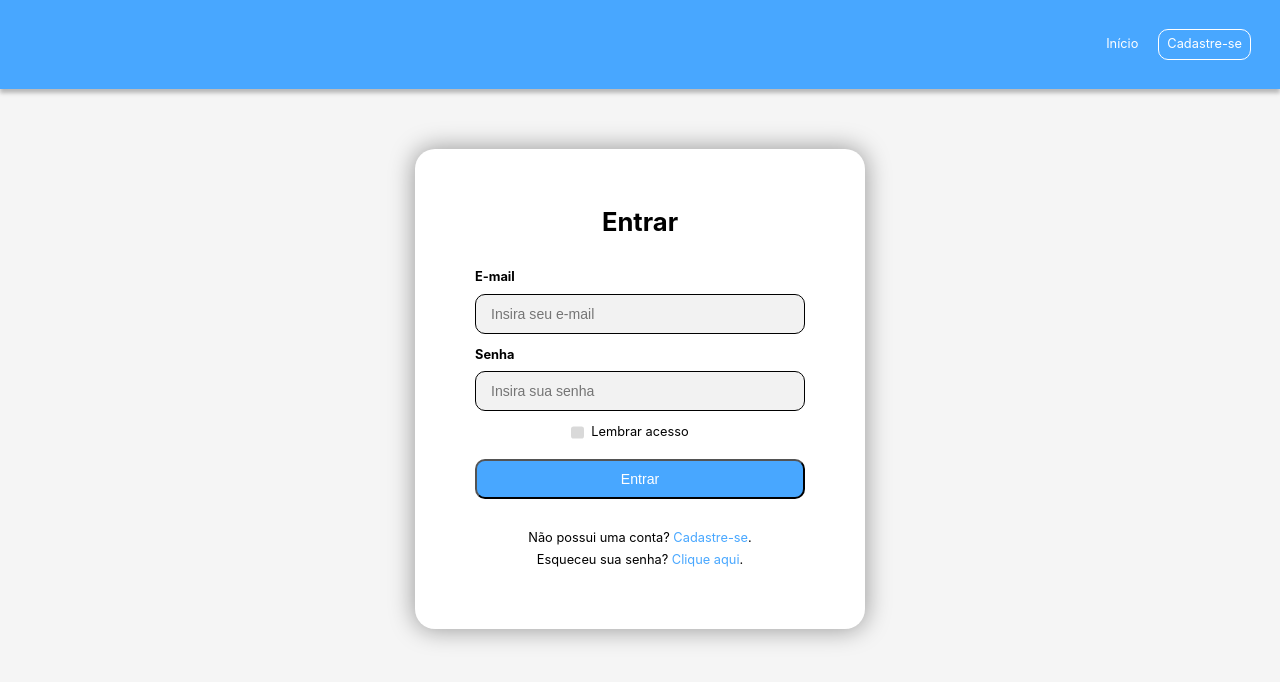
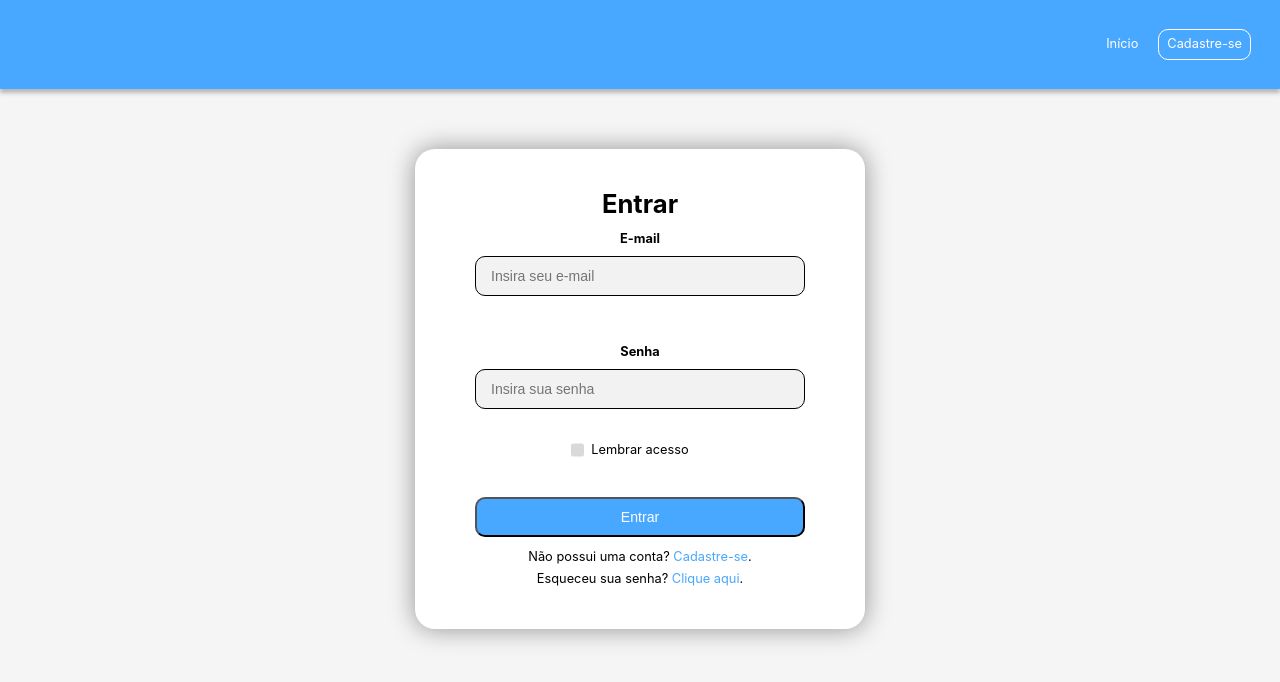
Before and after one commit to gu5tvo/arcoItz, a React (Vite) app in the folder frontend/: page /login in a window 1280 px wide. Shown: the top 682 px of the page. Built offline with nearby package versions, Linux system fonts and the light colour scheme.

Commit message:
feat: add react hook form a todos os forms do login

```diff
--- a/frontend/src/components/Input/Input.tsx
+++ b/frontend/src/components/Input/Input.tsx
@@ -1,14 +1,31 @@
-import InputElement from "./style"
-import { BorderStyle, InputProps } from "../../utils/Input"
+import React, { forwardRef } from 'react';
+import InputElement from './style';
+import { BorderStyle, InputProps } from '../../utils/Input';
 
 function borderStyle(style: BorderStyle) {
-    const stylization = (style === BorderStyle.SolidBorder) ? "1px solid #000" : ""
-    return stylization
+  const stylization = style === BorderStyle.SolidBorder ? '1px solid #000' : '';
+  return stylization;
 }
 
-export default function Input(props: InputProps) {
-    const { placeholder, type, style, value, onChange, name } = props
+const Input = (props: InputProps) => {
+  const { placeholder, type, style, value, onChange, name, register } = props;
 
 
-    return <InputElement type={type} value={value} name={name} onChange={onChange} placeholder={placeholder} style={{border: borderStyle(style)}}/>
-}
+  return (
+    <InputElement
+
+        {...register(name)}
+
+        type={type}
+        name={name}
+        onChange={onChange}
+        placeholder={placeholder}
+        style={{ border: borderStyle(style) }}
+        value={value}
+    />
+  );
+};
+
+export default Input;
+
+// registerProp
--- a/frontend/src/pages/Login/Login.tsx
+++ b/frontend/src/pages/Login/Login.tsx
@@ -8,6 +8,10 @@ import LoginFooter from './components/LoginFooter';
 import { LoginContainer, CenterFullpage } from './style';
 import { useUser } from '../../hooks/contexts'
 import { useState } from 'react';
+import { useForm } from 'react-hook-form';
+import { yupResolver } from '@hookform/resolvers/yup';
+import { loginSchema } from './schemas';
+import { Form } from './components/style'
 
 type EventType = React.ChangeEvent<HTMLInputElement>;
 
@@ -17,20 +21,22 @@ function Login() {
     const [email, setEmail] = useState("")
     const [password, setPassword] = useState("")
 
+    const { register, trigger, handleSubmit, formState: { errors } } = useForm({
+        resolver: yupResolver(loginSchema)
+    });
+
     const onChangeEmail = (e: EventType)=> {
         setEmail(e.target.value);
-        console.log(e.target.value)
     }
 
     const onChangePassword = (e: EventType)=> {
         setPassword(e.target.value);
-        console.log(e.target.value)
     }
 
     const onLogin = async ()=> {
-        await login({ email, password });
-        console.log(token)
+        console.log(await login({ email, password }));
     }
+
     return (
         <>
             <Header header={ LoginHeader } />
@@ -38,17 +44,19 @@ function Login() {
                 <LoginContainer>
                     <h1>Entrar</h1>
 
-                    <form onSubmit={onLogin}>
-                            <InputArea value={email} onChange={onChangeEmail} title="E-mail" placeholder="Insira seu e-mail" type="email" border={BorderStyle.SolidBorder}/>
+                    <Form onSubmit={handleSubmit(onLogin)}>
+                            <InputArea value={email} onChange={onChangeEmail} title="E-mail" placeholder="Insira seu e-mail" type="email" name="email" register={register} border={BorderStyle.SolidBorder}/>
+                            { errors.email && <p className="error-message"><>{ errors.email.message }</></p>}
 
-                            <InputArea title="Senha" value={password} onChange={onChangePassword} placeholder="Insira sua senha" type="password" border={BorderStyle.SolidBorder}/>
+                            <InputArea title="Senha" name="password" register={register} value={password} onChange={onChangePassword} placeholder="Insira sua senha" type="password" border={BorderStyle.SolidBorder}/>
+                            { errors.password && <p className="error-message"><>{ errors.password.message }</></p>}
 
                             <div className="lembrar-acesso">
                                 <Checkbox id="checkbox" label="Lembrar acesso"/>
                             </div>
 
-                            <Button type="submit" content="Entrar"/>
-                    </form>
+                            <Button type="submit" content="Entrar" />
+                    </Form>
 
                     <LoginFooter/>
                 </LoginContainer>
--- a/frontend/src/pages/Login/components/Button.tsx
+++ b/frontend/src/pages/Login/components/Button.tsx
@@ -3,7 +3,7 @@ import { ButtonElement } from "./style"
 interface ButtonProps {
     content: string,
     type: "button" | "submit" | "reset",
-    onClick?: () => any
+    onClick?: any
 }
 
 function Button(props: ButtonProps) {
--- a/frontend/src/pages/Login/components/InputArea.tsx
+++ b/frontend/src/pages/Login/components/InputArea.tsx
@@ -1,6 +1,7 @@
 import Input from "../../../components/Input/Input"
 import { BorderStyle } from "../../../utils/Input"
 import { InputAreaContainer } from "./style"
+import { FieldValues, UseFormRegister } from "react-hook-form";
 
 interface InputAreaProps {
     title: string,
@@ -8,16 +9,18 @@ interface InputAreaProps {
     type: string,
     border: BorderStyle,
     onChange: (event: React.ChangeEvent<HTMLInputElement>) => void;
-    value: string;
+    value: string,
+    name: string,
+    register: UseFormRegister<FieldValues>
 }
 
 function InputArea(props: InputAreaProps) {
-    const { title, placeholder, type, border, value, onChange } = props
+    const { title, placeholder, type, border, value, onChange, name, register } = props
 
     return (
         <InputAreaContainer>
             <h2>{title}</h2>
-            <Input placeholder={placeholder} onChange={onChange} value={value} type={type} style={border}/>
+            <Input placeholder={placeholder} register={register} onChange={onChange} name={name} value={value} type={type} style={border}/>
         </InputAreaContainer>)
 }
 
--- a/frontend/src/pages/Login/components/LoginFooter.tsx
+++ b/frontend/src/pages/Login/components/LoginFooter.tsx
@@ -6,6 +6,8 @@ import { useState } from 'react';
 import Button from './Button';
 import Input from '../../../components/Input/Input';
 import { BorderStyle } from '../../../utils/Input';
+
+import React from 'react'
 
 import { forgotSchema } from '../schemas';
 import { Form } from './style';
@@ -21,7 +23,7 @@ function LoginFooter() {
     const [email, setEmail] = useState("")
     const { forgotPassword } = useUser()
 
-    const { register, handleSubmit, formState: { errors }, trigger, reset  } = useForm({
+    const { register, handleSubmit, formState: { errors } } = useForm({
         resolver: yupResolver(forgotSchema)
     });
 
@@ -29,21 +31,20 @@ function LoginFooter() {
         e.preventDefault()
         e.stopPropagation() // otherwise, it tries to login
 
+
         const formFields = {
-            email: e.target[0].value
+            email: email
         }
 
-        const isValid = await forgotSchema.isValid(formFields)
+        const isValid = await forgotSchema.isValid(formFields);
 
         if (!isValid) return;
 
-        reset()
         await forgotPassword(formFields.email)
     }
 
     const changeEmail = (e: InputChange)=> {
         setEmail(e.target.value)
-
     }
 
     const toggleModal = ()=> {
@@ -59,10 +60,13 @@ function LoginFooter() {
                 <h2>Esqueceu sua senha?</h2>
 
                 <Form onSubmit={handleSubmit(sendEmail)}>
-                    <Input placeholder="Insira seu e-mail" name={"email"} value={email} onChange={changeEmail} style={BorderStyle.SolidBorder} ref={register}/>
 
-                    <p className="error-message">{ errors.email && <> { errors.email?.message } </>}</p>
+                    <Input register={register} placeholder="Insira seu e-mail" name={"email"} value={email} onChange={changeEmail} style={BorderStyle.SolidBorder} />
+
+                    { errors.email?.message && <p className="error-message"><>{ errors.email.message }</></p>}
+
                     <Button content="Enviar" type="submit"/>
+
                 </Form>
             </Modal>
 
@@ -71,3 +75,5 @@ function LoginFooter() {
 }
 
 export default LoginFooter
+
+//
--- a/frontend/src/pages/Login/schemas.ts
+++ b/frontend/src/pages/Login/schemas.ts
@@ -1,12 +1,12 @@
 import * as yup from 'yup';
 
 export const loginSchema = yup.object().shape({
-    email: yup.string().email().required(),
+    email: yup.string().email("Insira um e-mail válido").required("O e-mail é um campo obrigatório"),
     password: yup.string().required()
 })
 
 export const forgotSchema = yup.object().shape({
-    email: yup.string().email().required("Insira um email válido")
+    email: yup.string().email("Insira um e-mail válido").required("O e-mail é um campo obrigatório")
 })
 
 export const resetSchema = yup.object().shape({
--- a/frontend/src/utils/Input.ts
+++ b/frontend/src/utils/Input.ts
@@ -1,5 +1,5 @@
 import React from "react";
-import { Ref } from 'react-hook-form';
+import { FieldValues, UseFormRegister } from "react-hook-form";
 
 export enum BorderStyle {
     SolidBorder,
@@ -12,6 +12,6 @@ export interface InputProps {
     style: BorderStyle,
     value: string,
     onChange: (event: React.ChangeEvent<HTMLInputElement>) => void,
-    ref: Ref,
-    name: string
+    name: string,
+    register: UseFormRegister<FieldValues>
 }
```
